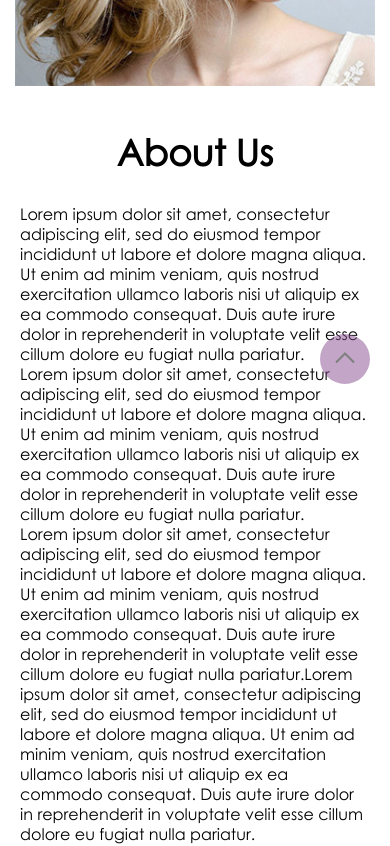
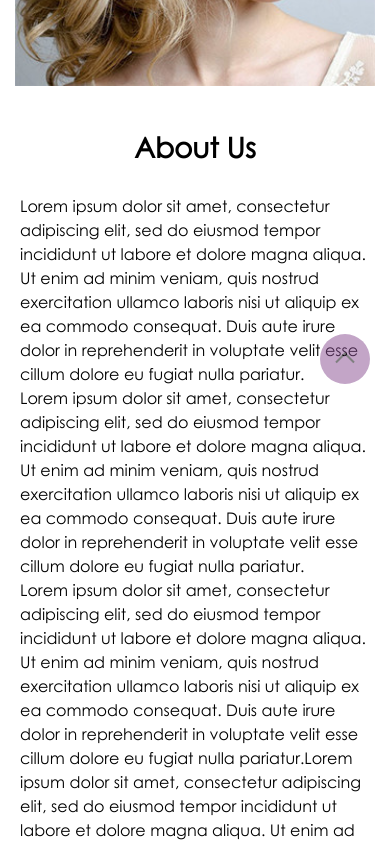
Before and after one commit to lilinailparis/lilinailparis.github.io, a plain HTML site: page about.html in a window 390 px wide. Shown: the part 420-1266 px from the top of the page. Drawn offline with Linux system fonts and the light colour scheme.

Commit message:
Add files via upload

```diff
--- a/css/main.css
+++ b/css/main.css
@@ -155,6 +155,8 @@ h1 {
 .aboutus p {
 	margin-left: 20px;
 	margin-right: 20px;
+	width: 600px;
+	line-height: 26px;
 }
 .services {
 	background: #faf3f1;
--- a/css/queries.css
+++ b/css/queries.css
@@ -179,6 +179,13 @@ body {
 .aboutitem_text p {
 	display: none;
 }
+.aboutustitle h4 {
+	font-size: 28px;
+}
+.aboutus p {
+	width: 90%;
+	line-height: 24px;
+}
 #services {
 	padding-top: 30px;
 }
```
